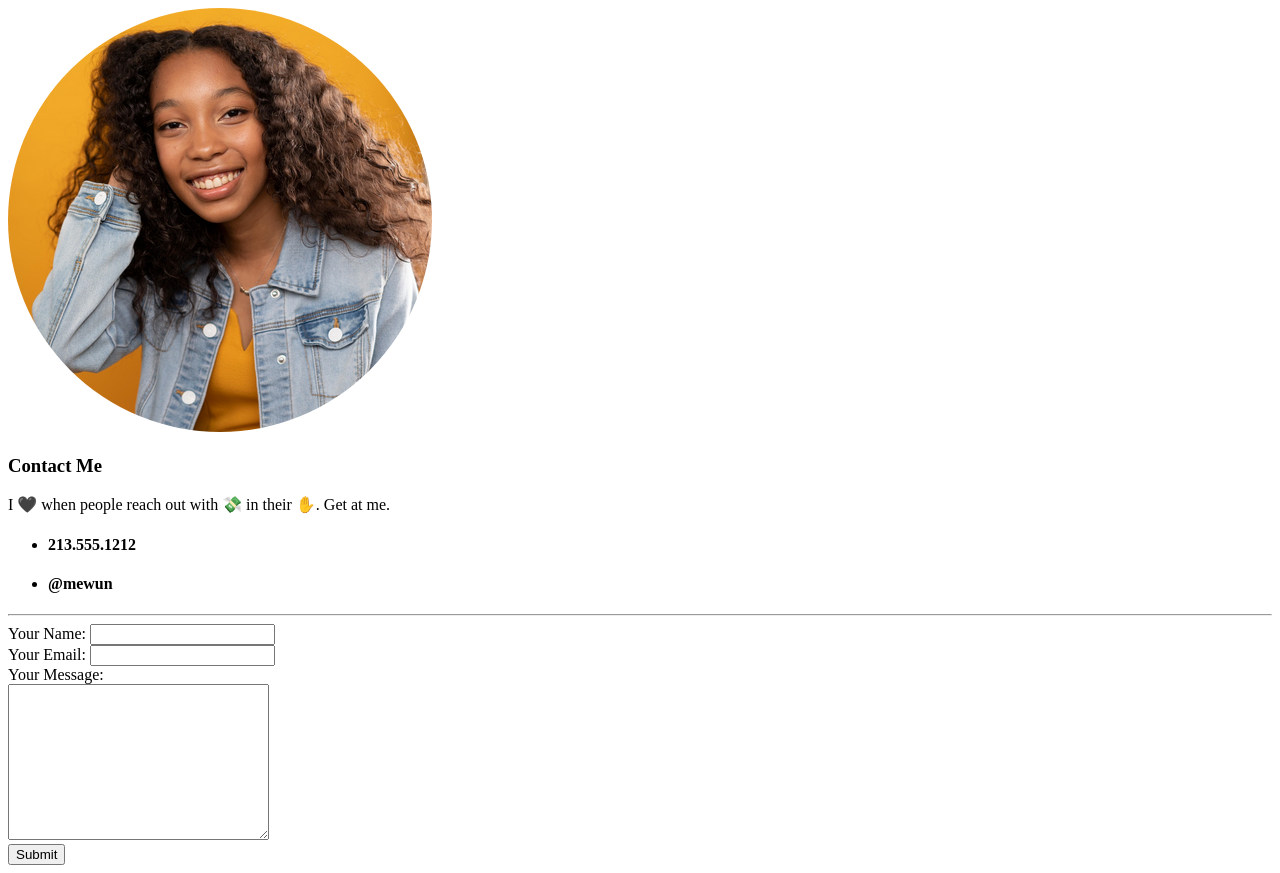
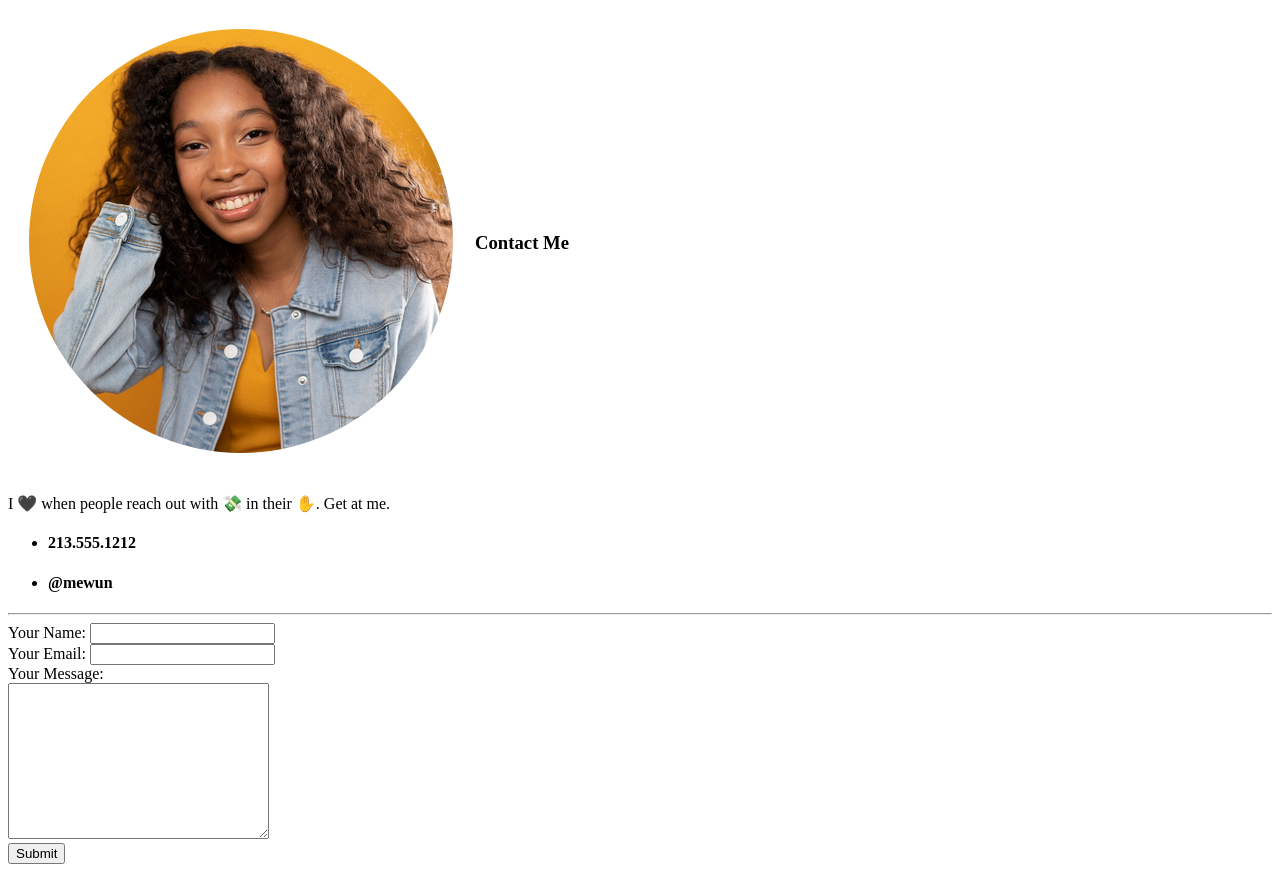
Before and after one commit to mewun/cv, a plain HTML site: page contact.html in a window 1280 px wide. Drawn offline with Linux system fonts and the light colour scheme.

Commit message:
Update contact.html

```diff
--- a/contact.html
+++ b/contact.html
@@ -7,9 +7,13 @@
   <title>Contact</title>
 </head>
 <body>
-  <img src="mewun-contact.png">
-  <h3>Contact Me</h3>
-  <p>
+  <table cellspacing="20">
+    <tr>
+      <td><img src="mewun-contact.png"></td>
+      <td><h3>Contact Me</h3></td>
+    </tr>
+  </table>
+    <p>
     I 🖤 when people reach out with 💸 in their ✋. Get at me.
     </p>
     <p>
```
